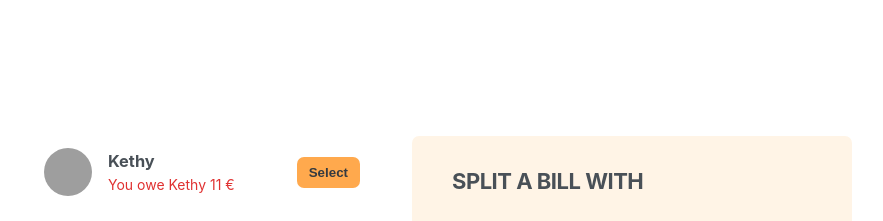
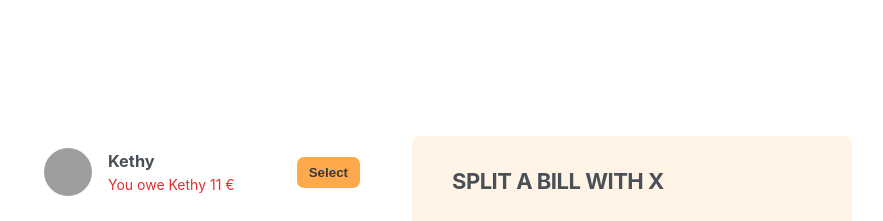
Before and after one commit to huytran72/Splitting-Bill, a React (Create React App) app in the folder splitting_bill/: page / in a window 1280 px wide. Shown: the top 221 px of the page, without its empty margins (198-1081 px from the left). Built offline with nearby package versions, Linux system fonts and the light colour scheme; grey boxes are pictures that could not be loaded.

Commit message:
Update App.js

```diff
--- a/splitting_bill/src/App.js
+++ b/splitting_bill/src/App.js
@@ -91,7 +91,7 @@ function FormAddFriend() {
 function FormSplitBill() {
   return (
     <form className="form-split-bill">
-      <h2>Split a bill with </h2>
+      <h2>Split a bill with X </h2>
 
       <label>💰 Bill value</label>
       <input type="text" />
```
